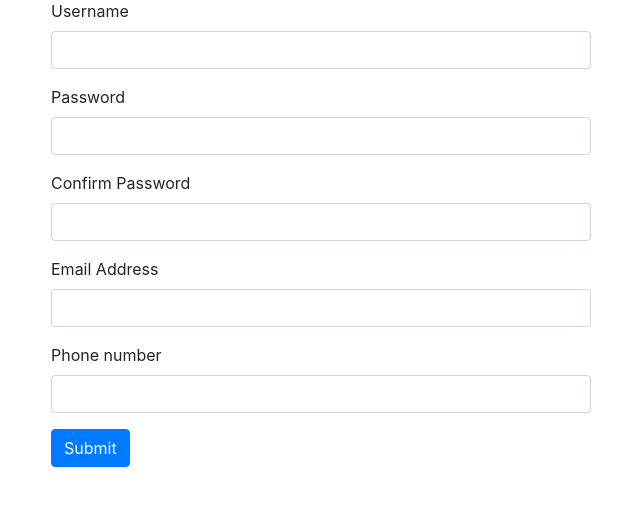
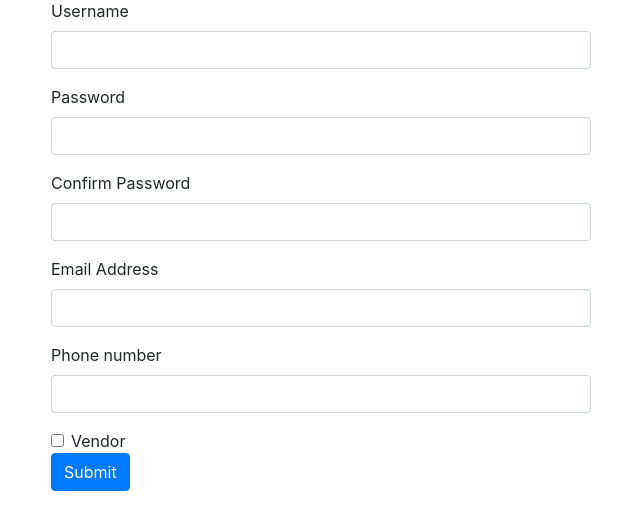
Before and after one commit to Smit-05/Django, a Django app: page /authentication/register in a window 1280 px wide. Shown: the part 81-611 px from the top of the page, without its empty margins (319-959 px from the left). Run offline with Django 4.2, Linux system fonts and the light colour scheme.

Commit message:
vendor functionalities

```diff
--- a/Ecommerce/authentication/models.py
+++ b/Ecommerce/authentication/models.py
@@ -1,3 +1,4 @@
+
 from django.db import models
 
 # Create your models here.
@@ -6,3 +7,4 @@ class Users(models.Model):
     password = models.CharField(max_length=25)
     email = models.EmailField(max_length=100)
     phone = models.IntegerField()
+    usertype = models.BooleanField(default=False)
--- a/Ecommerce/authentication/urls.py
+++ b/Ecommerce/authentication/urls.py
@@ -4,6 +4,7 @@ urlpatterns = [
     path('register',views.register,name="register"),
     path('login',views.login,name="login"),
     path('normal',views.normal,name="normal"),
+    path('vendor',views.vendor,name="vendor"),
     path('logout',views.logout,name="logout"),
 
 ]
--- a/Ecommerce/authentication/views.py
+++ b/Ecommerce/authentication/views.py
@@ -30,6 +30,7 @@ def register(request):
         password = request.POST['password1']
         email = request.POST['email']
         phone = request.POST['phone']
+        usertype = request.POST['usertype']
         if Users.objects.filter(email=email).exists():
             messages.info(request,"Email is already registered")
             return redirect('register')
@@ -37,7 +38,7 @@ def register(request):
             messages.info(request,"Username is already registered")
             return redirect('register')
         else:
-            user = Users(username=username,password=password,email=email,phone=phone)
+            user = Users(username=username,password=password,email=email,phone=phone,usertype=usertype)
             user.save()
             messages.success(request,"User created successfully")
             # sendMail(email,"You have been registerd","Jingalala")
@@ -53,7 +54,10 @@ def login(request):
             user = Users.objects.get(email=email,password=password)
             request.session['userid'] = user.id
             request.session['username'] = user.username
-            return redirect('normal')
+            if user.usertype==True:
+                return redirect('vendor')
+            else:
+                return redirect('normal')
         else:
             messages.error(request,"Invalid Credentials")
             return redirect('login')
@@ -64,6 +68,11 @@ def normal(request):
         return redirect('login')
     return render(request,'normal.html')
 
+def vendor(request):
+    if request.session.is_empty():
+        return redirect('login')
+    return render(request,'vendor.html')
+
 def logout(request):
     del request.session['userid']
     del request.session['username']
--- a/Ecommerce/product/views.py
+++ b/Ecommerce/product/views.py
@@ -14,6 +14,7 @@ def addProduct(request):
         pShipment = request.POST['pShipment']
         product = Products(cId=cat,pImage=pImage,pName=pName,pDesc=pDesc,pPrice=pPrice,pShipment=pShipment)
         product.save()
+        return render(request,'index.html')
     return render(request,'addProduct.html',{'categories':categories})
 
 def addCategory(request):
--- a/Ecommerce/templates/base.html
+++ b/Ecommerce/templates/base.html
@@ -25,10 +25,10 @@
         <div class="collapse navbar-collapse" id="navbarSupportedContent">
             <ul class="navbar-nav mr-auto">
                 <li class="nav-item active">
-                    <a class="nav-link custom-txt" href="#">Home <span class="sr-only">(current)</span></a>
+                    <a class="nav-link custom-txt" href="/">Home <span class="sr-only">(current)</span></a>
                 </li>
                 <li class="nav-item">
-                    <a class="nav-link custom-txt" href="#">Link</a>
+                    <a class="nav-link custom-txt" href="/authentication/normal">Link</a>
                 </li>
                 <li class="nav-item dropdown">
                     <a class="nav-link custom-txt dropdown-toggle" href="#" id="navbarDropdown" role="button"
--- a/Ecommerce/templates/signup.html
+++ b/Ecommerce/templates/signup.html
@@ -37,6 +37,12 @@ Sign Up
                     <label for="ph">Phone number</label>
                     <input name="phone" type="text" class="form-control" id="ph">
                 </div>
+                <div class="form-check">
+                    <input class="form-check-input" name="usertype" type="checkbox" value="True" id="flexCheckChecked">
+                    <label class="form-check-label" for="flexCheckChecked">
+                      Vendor
+                    </label>
+                  </div>
                 <button type="submit" class="btn btn-primary">Submit</button>
             </form>
         </div>
```
Also changed, not shown: Ecommerce/templates/vendor.html (added, +11 -0 lines), Ecommerce/authentication/migrations/0002_users_usertype.py (added), Ecommerce/product/migrations/0005_alter_products_cid.py (added).
